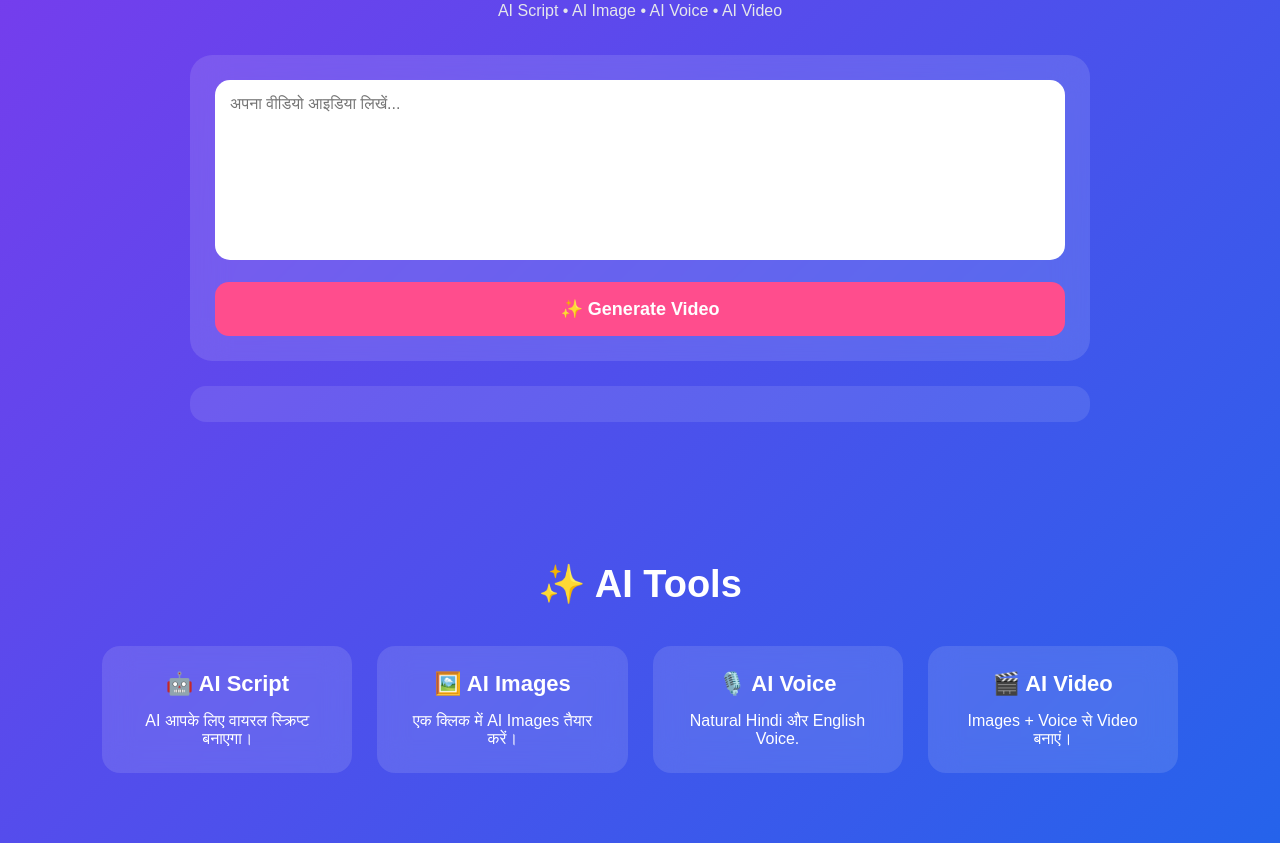
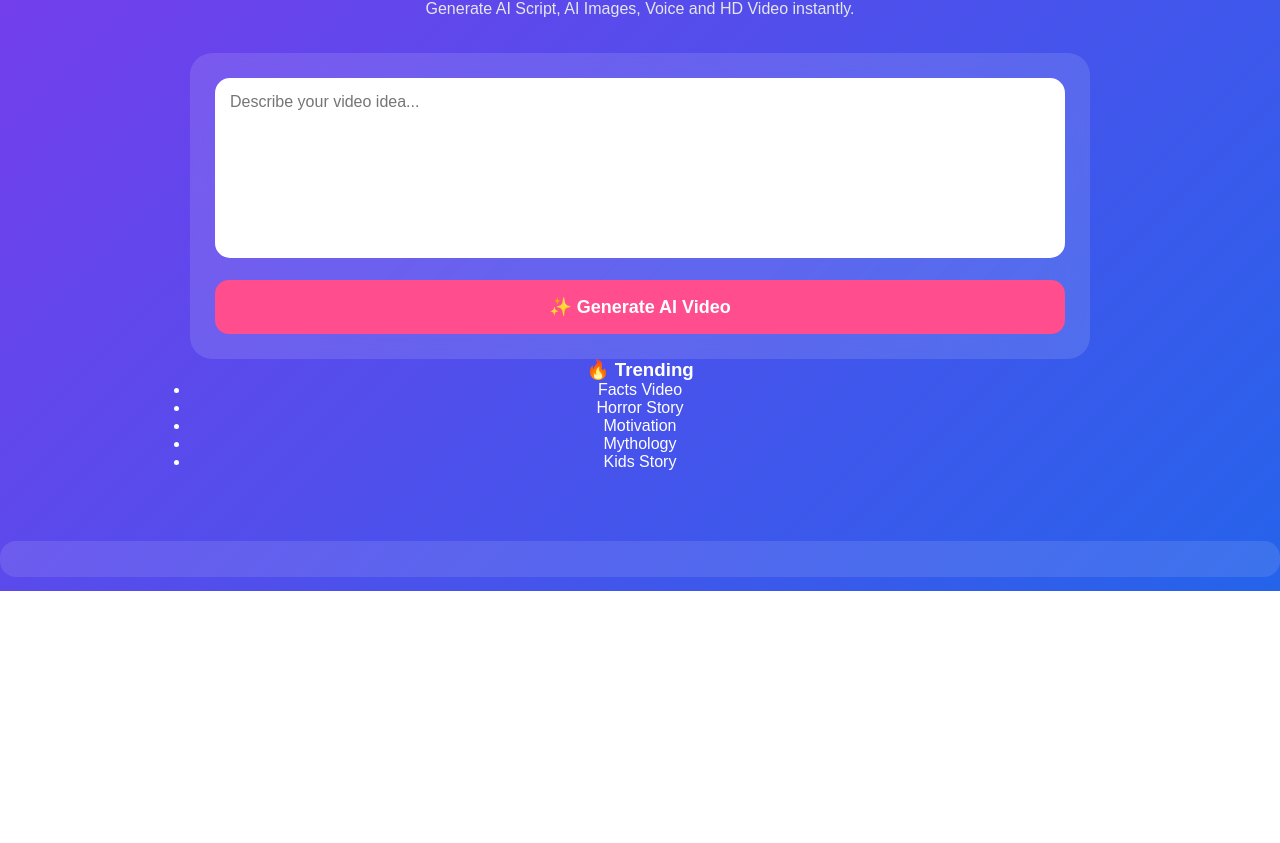
Before and after one commit to sy4773835-ui/AI-Video-Generator-, a website: page index.html in a window 1280 px wide. Shown: the part 209-1052 px from the top of the page. After the commit the page ends 800 px from the top, so only its background shows below. Drawn offline with Linux system fonts and the light colour scheme.

Commit message:
Revise HTML structure and content for clarity
Updated the language attribute, modified headings, and adjusted text for better clarity and engagement.

```diff
--- a/index.html
+++ b/index.html
@@ -1,11 +1,17 @@
 <!DOCTYPE html>
-<html lang="hi">
+<html lang="en">
 <head>
-  <meta charset="UTF-8">
-  <meta name="viewport" content="width=device-width, initial-scale=1.0">
-  <title>Nova AI Video Studio</title>
+<meta charset="UTF-8">
+<meta name="viewport" content="width=device-width, initial-scale=1.0">
+<title>Nova AI Video Studio</title>
 
-  <link rel="stylesheet" href="style.css">
+<link rel="stylesheet" href="style.css">
+
+<link rel="preconnect" href="https://fonts.googleapis.com">
+<link rel="preconnect" href="https://fonts.gstatic.com" crossorigin>
+
+<link href="https://fonts.googleapis.com/css2?family=Poppins:wght@300;400;500;600;700&display=swap" rel="stylesheet">
+
 </head>
 
 <body>
@@ -17,68 +23,80 @@
 </div>
 
 <nav>
+
 <a href="#">Home</a>
+
 <a href="#">Templates</a>
+
 <a href="#">Pricing</a>
+
+<a href="#">Blog</a>
+
 <a href="#">Login</a>
+
 </nav>
 
 </header>
 
 <section class="hero">
 
+<div class="hero-left">
+
 <h1>
-1 मिनट में AI Video बनाएं
+Create Viral AI Videos
+in One Click
 </h1>
 
 <p>
-AI Script • AI Image • AI Voice • AI Video
+
+Generate AI Script, AI Images,
+Voice and HD Video instantly.
+
 </p>
 
 <div class="prompt-box">
 
-<textarea
-id="prompt"
-placeholder="अपना वीडियो आइडिया लिखें..."></textarea>
+<textarea id="prompt"
+placeholder="Describe your video idea..."></textarea>
 
 <button onclick="generateVideo()">
-✨ Generate Video
+
+✨ Generate AI Video
+
 </button>
 
 </div>
 
-<div id="result"></div>
-
-</section>
-<section class="features">
-
-<h2>✨ AI Tools</h2>
-
-<div class="cards">
-
-<div class="card">
-<h3>🤖 AI Script</h3>
-<p>AI आपके लिए वायरल स्क्रिप्ट बनाएगा।</p>
 </div>
 
-<div class="card">
-<h3>🖼️ AI Images</h3>
-<p>एक क्लिक में AI Images तैयार करें।</p>
-</div>
+<div class="hero-right">
 
-<div class="card">
-<h3>🎙️ AI Voice</h3>
-<p>Natural Hindi और English Voice.</p>
-</div>
+<div class="glass-card">
 
-<div class="card">
-<h3>🎬 AI Video</h3>
-<p>Images + Voice से Video बनाएं।</p>
+<h3>🔥 Trending</h3>
+
+<ul>
+
+<li>Facts Video</li>
+
+<li>Horror Story</li>
+
+<li>Motivation</li>
+
+<li>Mythology</li>
+
+<li>Kids Story</li>
+
+</ul>
+
 </div>
 
 </div>
 
 </section>
+
+<div id="result"></div>
+
 <script src="script.js"></script>
 
 </body>
```
